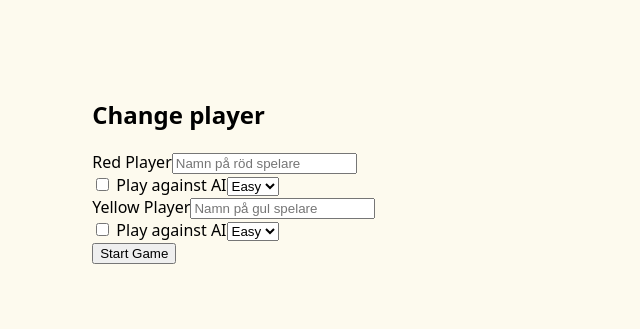
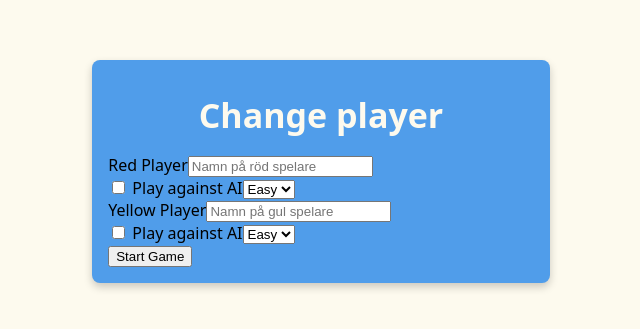
Before and after one commit to EricClasson/Connect_4_group_project, a React (Vite) app: page / in a window 1280 px wide. Shown: the part 237-566 px from the top of the page, without its empty margins (319-959 px from the left). Built offline with nearby package versions, Linux system fonts and the light colour scheme.

Commit message:
modal style

```diff
--- a/src/styles/registerCreatePlayer.css
+++ b/src/styles/registerCreatePlayer.css
@@ -9,3 +9,18 @@ body {
   flex-direction: column;
   min-height: 100dvh;
 }
+
+.modal {
+  background-color: var(--accent);
+  padding: 1rem;
+  border-radius: 0.5rem;
+  box-shadow: 0 4px 8px rgba(0, 0, 0, 0.2);
+}
+
+.modal h2 {
+  text-align: center;
+  margin-bottom: 1.2rem;
+  color: var(--background);
+  font-size: 34px;
+  margin-block: 1rem;
+}
```
